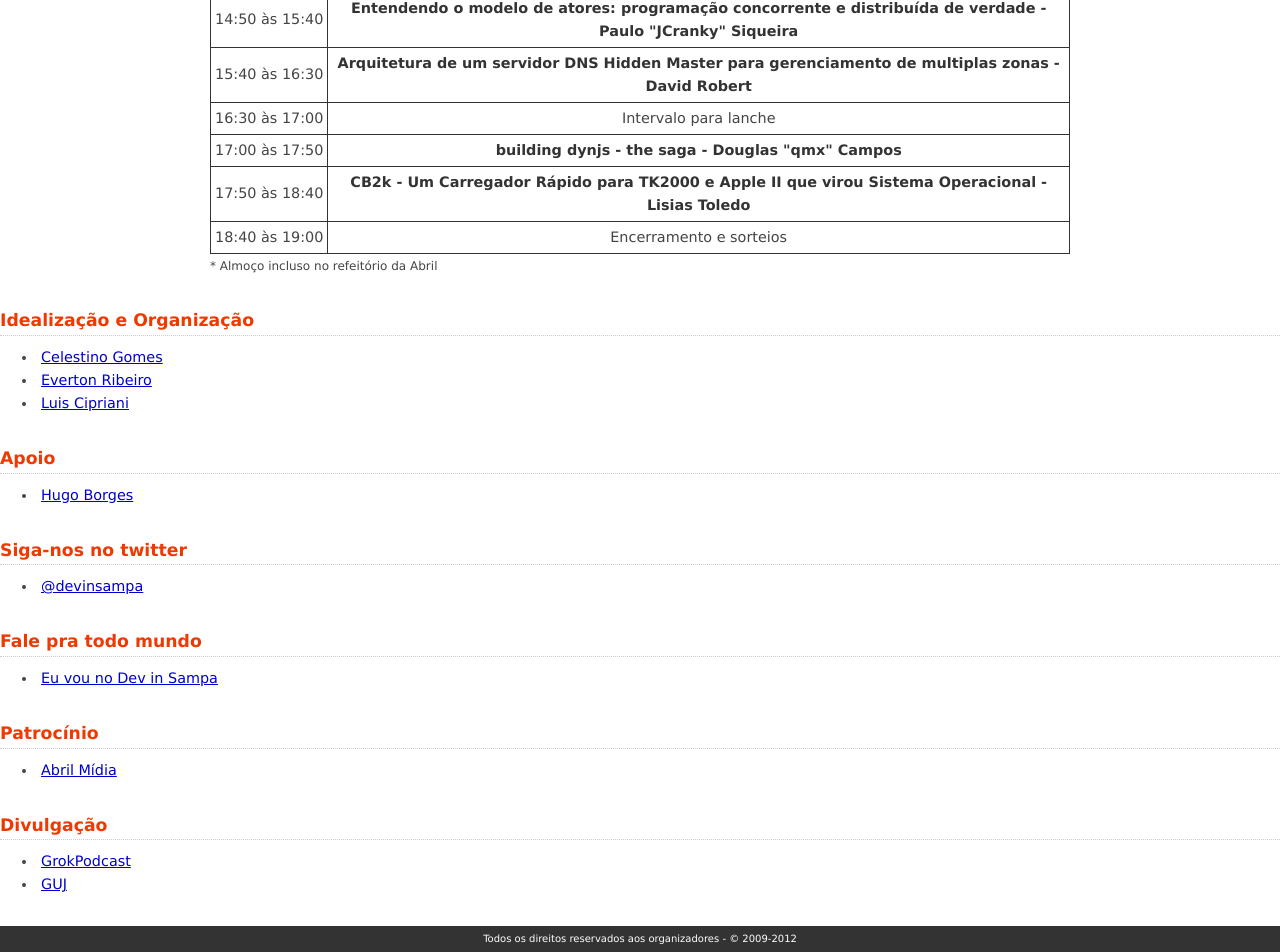
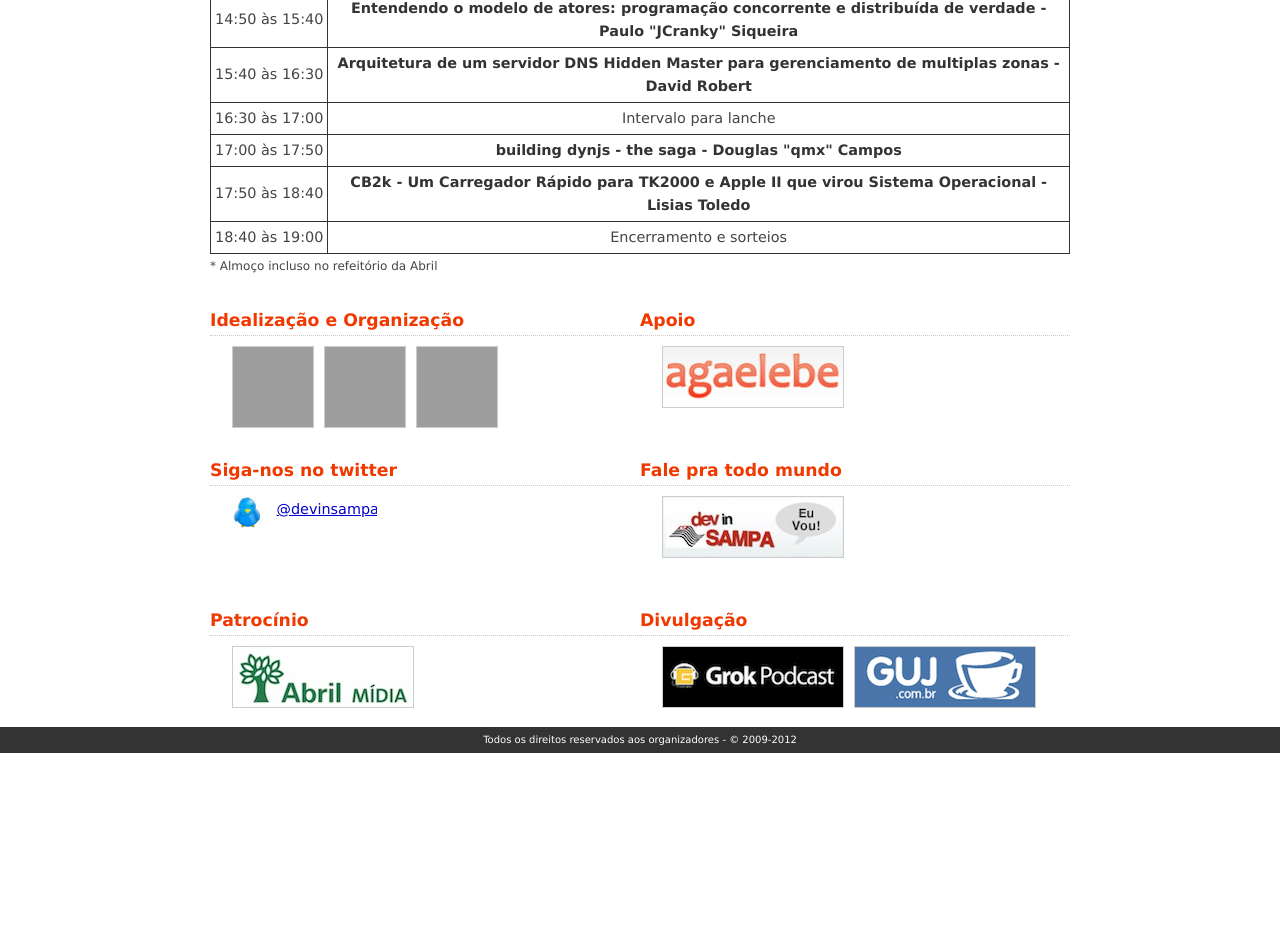
Before and after one commit to devinsampa/devinsampa.github.io, a Jekyll site: the page built from index.html, in a window 1280 px wide. Shown: the part 1501-2453 px from the top of the page. Built offline with Jekyll 4.4.1, drawn with Linux system fonts in a browser that asks for light colours; nearby versions of some CDN libraries; after the commit the page ends 2254 px from its top, so only the background shows below that; grey boxes are pictures that could not be loaded.

Commit message:
Formating aside bar.

```diff
--- a/_includes/lateral.html
+++ b/_includes/lateral.html
@@ -1,5 +1,5 @@
-<aside id="lateral" class="clearfix">
-	<section id="organizacao" class="clearfix">
+<aside>
+  <section class="organizacao">
     <h2>Idealização e Organização</h2>
     <ul class="twitter-list">
       <li><a href="http://twitter.com/tinogomes" title="Siga o Tino Gomes no Twitter" id="tinogomes" class="hide-text">Celestino Gomes</a></li>
--- a/stylesheets/screen_adapter.css
+++ b/stylesheets/screen_adapter.css
@@ -1,9 +1,9 @@
-.container {
+.container, aside {
   margin: 0 auto;
   width: auto;
 }
 
-@media screen and (max-width: 620px) {
+@media screen and (max-width: 650px) {
   .main {
     height: 82px;
     text-align: center;
@@ -29,3 +29,19 @@
     font-size: 20px;
   }
 }
+
+#divulgacao {
+  height: 200px;
+}
+
+@media screen and (max-width: 550px) {
+  aside section {
+    clear: both;
+    width: 100%;
+    height: auto;
+  }
+
+  #divulgacao {
+    height: auto;
+  }
+}
--- a/stylesheets/style.css
+++ b/stylesheets/style.css
@@ -9,7 +9,8 @@ body {
   font-size: .9em;
 }
 
-.container {
+.container, aside {
+  display: block;
   margin: 0 auto;
   width: 860px;
   padding: 0 10px;
@@ -163,11 +164,126 @@ tr td:first-child {
   white-space: nowrap;
 }
 
+/* Lateral */
+aside {
+  margin-bottom: 10px;
+}
+
+aside section {
+  float: left;
+  width: 50%;
+  height: 150px;
+}
+
+aside ul {
+  list-style: none;
+  float: left;
+  clear: both;
+}
+
+aside li {
+  display: block;
+  float: left;
+}
+
+aside a {
+  border: 1px solid #ccc;
+  text-indent: 200%;
+  white-space: nowrap;
+  overflow: hidden;
+  display: block;
+  float: left;
+  margin-right: 10px;
+}
+
+.organizacao a {
+  height: 80px;
+  width: 80px;
+}
+
+#tinogomes {
+  background: url("http://www.gravatar.com/avatar/9742692d8f4eb9997301de35395e5460?s=80") top left no-repeat;
+}
+
+#nuxlli {
+  background: url("http://www.gravatar.com/avatar/f83c0b65baef15dc1ea2b9e5645350ea?s=80") top left no-repeat;
+}
+
+#lfcipriani {
+  background: url("http://www.gravatar.com/avatar/31b74dfda914271fa4a30c2296d9ca30?s=80") top left no-repeat;
+}
+
+@media screen and (max-width: 739px) {
+  .organizacao a {
+    height: 50px;
+    width: 50px;
+  }
+
+  #tinogomes {
+    background: url("http://www.gravatar.com/avatar/9742692d8f4eb9997301de35395e5460?s=50") top left no-repeat;
+  }
+
+  #nuxlli {
+    background: url("http://www.gravatar.com/avatar/f83c0b65baef15dc1ea2b9e5645350ea?s=50") top left no-repeat;
+  }
+
+  #lfcipriani {
+    background: url("http://www.gravatar.com/avatar/31b74dfda914271fa4a30c2296d9ca30?s=50") top left no-repeat;
+  }
+}
+
+#divulge-no-twitter a {
+  background: url('/images/banner_dev_in_sampa.jpg') left top no-repeat;
+  height: 60px;
+  width: 180px;
+}
+
+#twitter a {
+  background: url('/images/ico_twitter.jpg') left center no-repeat;
+  height: 33px;
+  margin-bottom: 20px;
+  padding: 2px 0 0 35px;
+  width: 110px;
+  text-indent: 10px;
+  border: none;
+}
+
+#agaelebe a {
+  background: url('/images/logo_agaelebe.png') left top no-repeat;
+  height: 60px;
+  width: 180px;
+}
+
+#abrilmidia a {
+  background: url('/images/logo_abrilmidia.jpg') left top no-repeat;
+  display: block;
+  height: 60px;
+  width: 180px;
+}
+
+#agendatech a {
+  background: url('/images/logo_agendatech.png') left top no-repeat;
+  height: 60px;
+  width: 180px;
+}
+
+#grokpodcast a {
+  background: url('/images/logo_grok.png') left -10px no-repeat;
+  height: 60px;
+  width: 180px;
+}
+
+#guj a {
+  background: url('/images/logo_guj.png') left -10px no-repeat;
+  height: 60px;
+  width: 180px;
+}
+
 footer {
+  clear: both;
   background: #333;
   font-size: 10px;
   padding: 5px 15px;
-  margin-top: 30px;
 }
 
 footer p {
```
Also changed, not shown: images/banner_dev_in_sampa.jpg, images/logo_abrilmidia.jpg, images/logo_agaelebe.png, images/logo_grok.png, images/logo_guj.png. Lines whose indentation alone changed are shown as unchanged.
